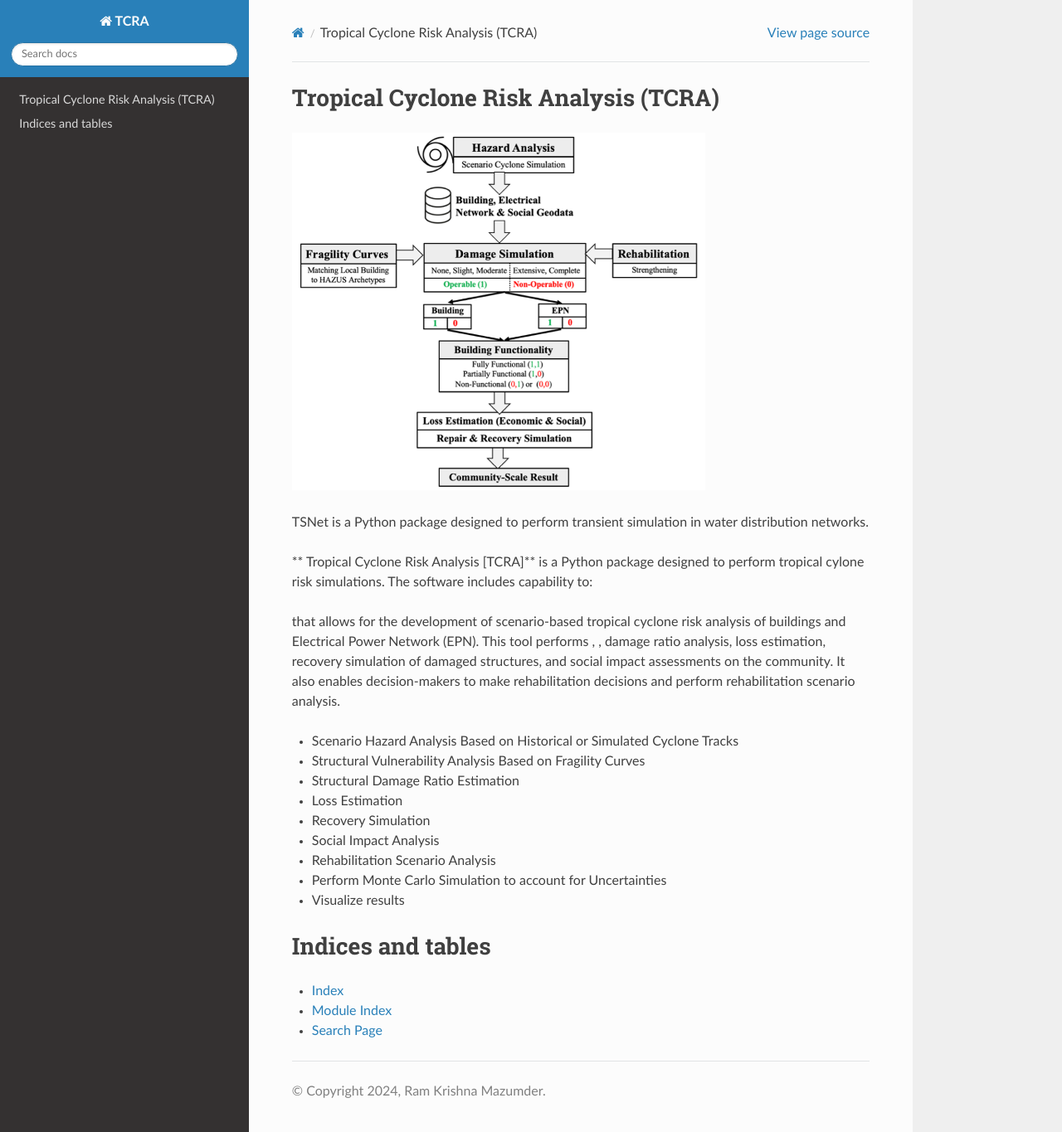
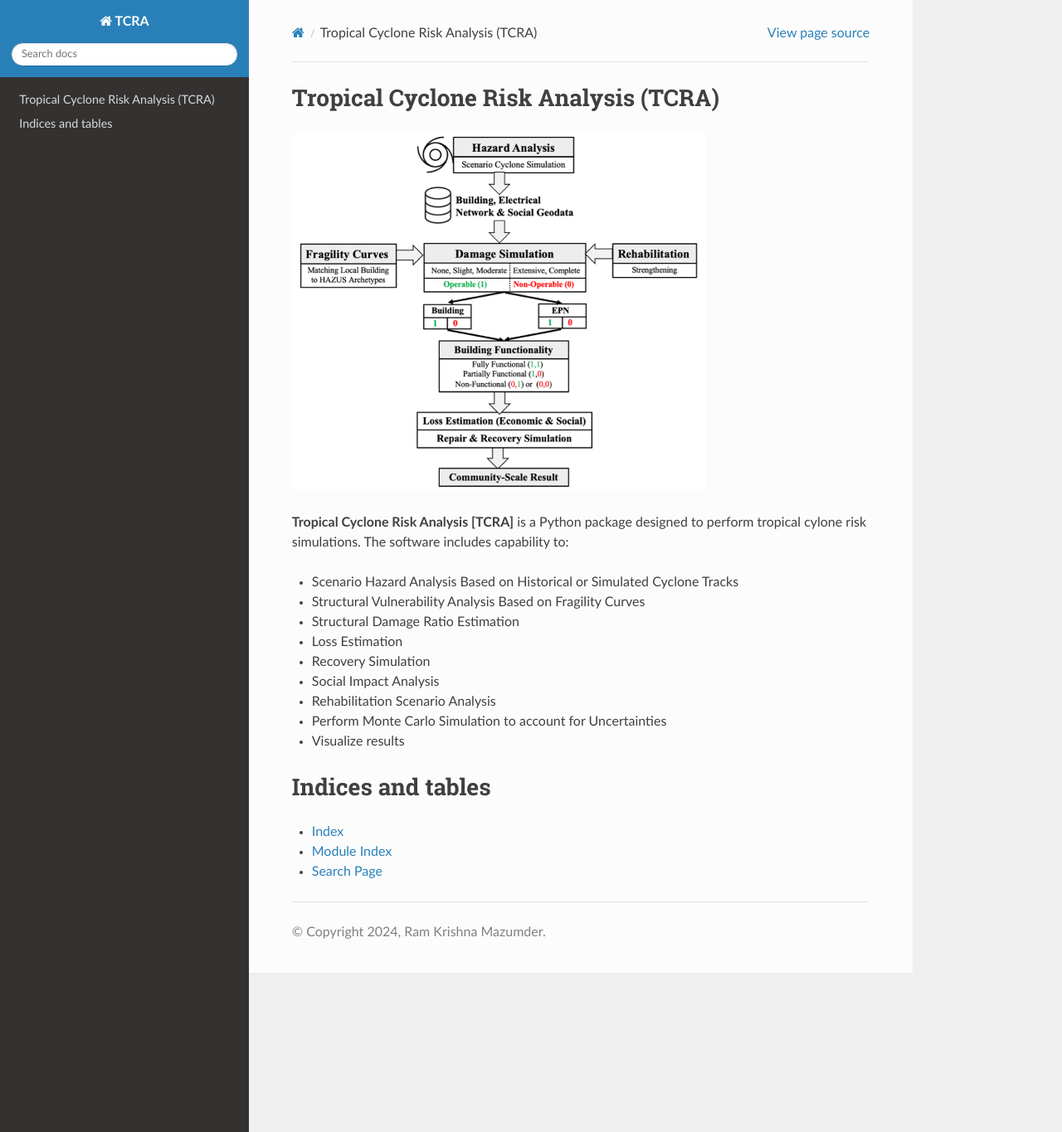
Before and after one commit to rxm562/TCRA, a Sphinx documentation site: the page built from docs/source/index.rst, in a window 1280 px wide and 1365 px high. Shown: the whole window at 83% size. Built offline with Sphinx 7.4.7 and the Read the Docs theme 2.0.0, drawn with Linux system fonts in a browser that asks for light colours; pages that are not in the unit, such as notebooks, are missing from menus.

Commit message:
Update index.rst

```diff
--- a/docs/source/index.rst
+++ b/docs/source/index.rst
@@ -6,14 +6,9 @@ Tropical Cyclone Risk Analysis (TCRA)
    :alt: highlight
 
 
-TSNet is a Python package designed to perform transient simulation in water
-distribution networks.
-
-
-** Tropical Cyclone Risk Analysis [TCRA]** is a Python package designed to perform
+**Tropical Cyclone Risk Analysis [TCRA]**
+is a Python package designed to perform
 tropical cylone risk simulations. The software includes capability to:
-
-that allows for the development of scenario-based tropical cyclone risk analysis of buildings and Electrical Power Network (EPN). This tool performs , , damage ratio analysis, loss estimation, recovery simulation of damaged structures, and social impact assessments on the community. It also enables decision-makers to make rehabilitation decisions and perform rehabilitation scenario analysis.
 
 * Scenario Hazard Analysis Based on Historical or Simulated Cyclone Tracks
 * Structural Vulnerability Analysis Based on Fragility Curves
```
